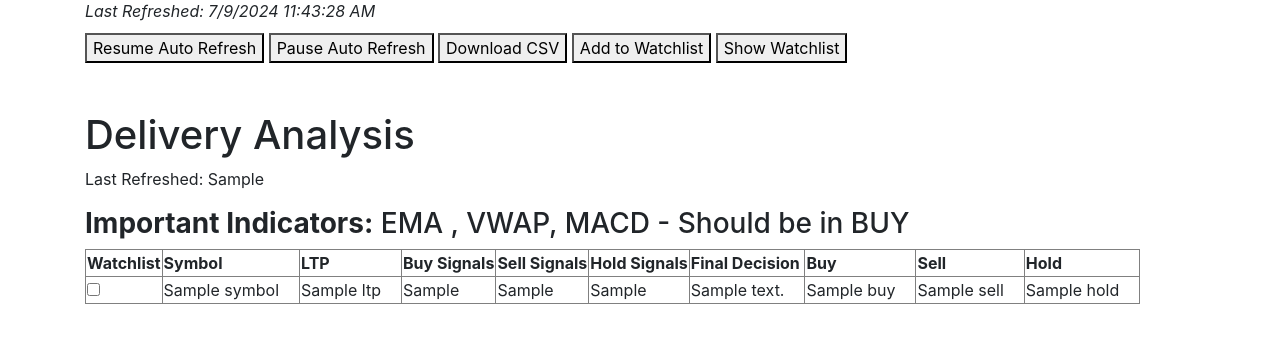
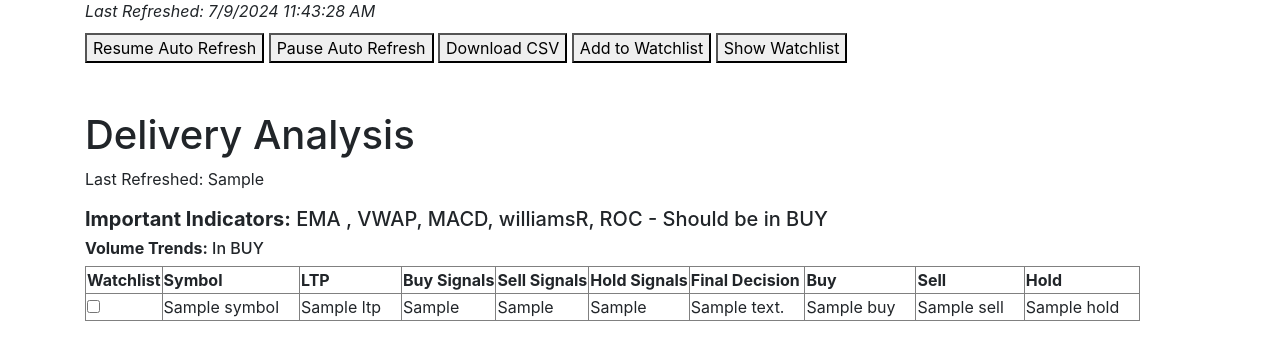
Before and after one commit to prasanthdoccash/nifty50, a Flask app: template templates/delivery_analysis.html in a window 1280 px wide. Shown: the part 149-509 px from the top of the page. Run offline with Flask 2, Linux system fonts and the light colour scheme; the template is opened without the code that fills it: most values are stand-ins (such as "Sample title", 1, 10 or a date in 2020); parts of the project's set-up code (start-up, migrations or seed data) failed here and were passed over; some libraries are stand-ins or nearby versions.

Commit message:
Update delivery_analysis.html

```diff
--- a/templates/delivery_analysis.html
+++ b/templates/delivery_analysis.html
@@ -95,7 +95,6 @@
                 alert('No symbols selected');
             }
         }
-
         var dpreviousActions = JSON.parse(sessionStorage.getItem('dpreviousActions')) || {};
 var dpreviousActionsM = JSON.parse(sessionStorage.getItem('dpreviousActionsM')) || {};
 var dpreviousActionsMACD = JSON.parse(sessionStorage.getItem('dpreviousActionsMACD')) || {};
@@ -158,7 +157,6 @@ function checkAlerts() {
 
 
 
-
         window.onload = function() {
             checkAlerts();
             startAutoRefresh();
@@ -218,7 +216,8 @@ function checkAlerts() {
     <div class="container">
         <h1>Delivery Analysis</h1>
         <p>Last Refreshed: {{ last_refreshed }}</p>
-        <h3><b>Important Indicators:</b> EMA , VWAP, MACD - Should be in BUY</h3>
+        <h5><b>Important Indicators:</b> EMA , VWAP, MACD, williamsR, ROC - Should be in BUY</h5>
+        <h6><b>Volume Trends:</b> In BUY</h6>
         <table border="1">
             <thead>
                 <tr>
```
